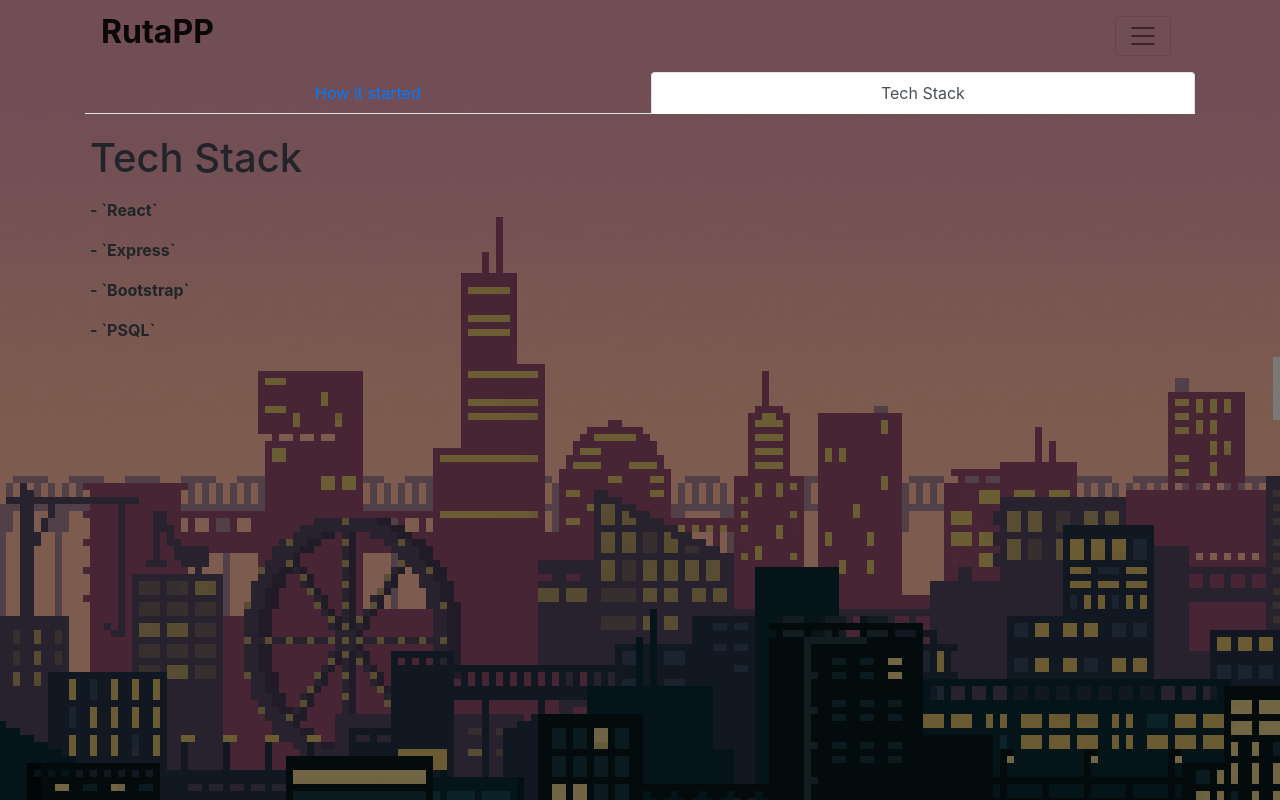
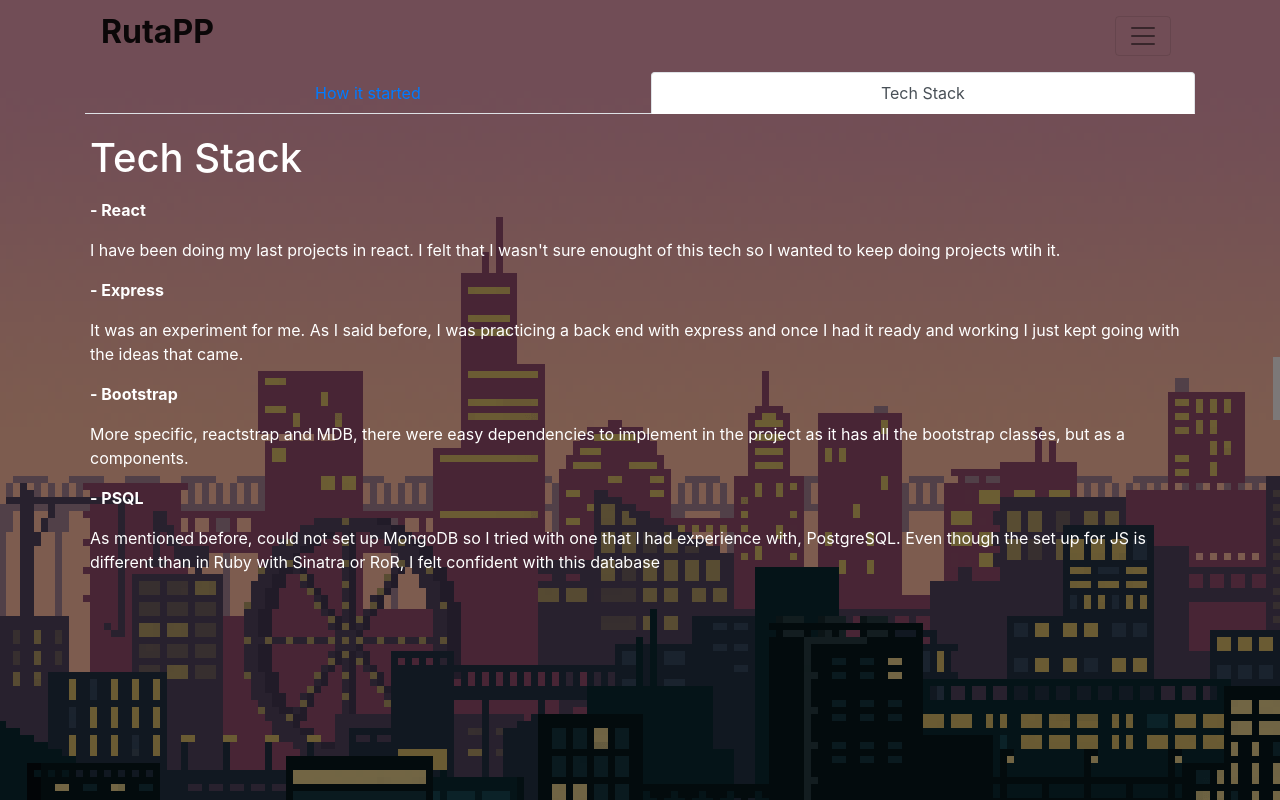
Before and after one commit to Mpinan/RouteApp, a React (Create React App) app in the folder views/: page /about in a window 1280 px wide. Both pictures are taken after a click on the link "Tech Stack". Built offline with nearby package versions, Linux system fonts and the light colour scheme; what google-maps-react would draw is missing.

Commit message:
Added text

```diff
--- a/views/src/Components/about.jsx
+++ b/views/src/Components/about.jsx
@@ -20,7 +20,7 @@ const About = () => {
   return (
     <Container>
       <div>
-        <div stlye={{ backgroundColor: "dark" }}>
+        <div>
           <Nav tabs className="nav-fill nav-dark">
             <NavItem>
               <NavLink
@@ -48,15 +48,14 @@ const About = () => {
           <TabPane tabId="1">
             <Row>
               <Col sm="12">
-                <div style={{ padding: 20 }}>
+                <div style={{ padding: 20, color: "white" }}>
                   <b>
                     <h1>How it started</h1>
                     Initially I was just learning how to build a Back-end with
-                    Express and a database. I have expirience with PostgreSQL so
-                    I chose it to store accounts and routes since a relational
-                    database is better for this cases. Reading documentation, I
-                    was recommended to use MongoDB but due to some issues with
-                    my computer I had to work with PSQL.
+                    Express and a database. Reading documentation, I was
+                    recommended to use MongoDB but due to some issues with my
+                    computer I had to work with PSQL. I have expirience with
+                    PostgreSQL but not using it with Express. Was a lot of fun.
                     <p />
                     When my back end was ready and working, I decided to add
                     React and learn how they interact with each other. I found
@@ -77,16 +76,32 @@ const About = () => {
           </TabPane>
           <TabPane tabId="2">
             <Row>
-              <div style={{ padding: 20 }}>
+              <div style={{ padding: 20, color: "white" }}>
                 <h1>Tech Stack</h1>
                 <p />
-                <b>- `React`</b>
+                <b>- React</b>
                 <p />
-                <b>- `Express`</b>
+                I have been doing my last projects in react. I felt that I
+                wasn't sure enought of this tech so I wanted to keep doing
+                projects wtih it.
                 <p />
-                <b>- `Bootstrap`</b>
+                <b>- Express</b>
                 <p />
-                <b>- `PSQL`</b>
+                It was an experiment for me. As I said before, I was practicing
+                a back end with express and once I had it ready and working I
+                just kept going with the ideas that came.
+                <p />
+                <b>- Bootstrap</b>
+                <p />
+                More specific, reactstrap and MDB, there were easy dependencies
+                to implement in the project as it has all the bootstrap classes,
+                but as a components. <p />
+                <b>- PSQL</b>
+                <p />
+                As mentioned before, could not set up MongoDB so I tried with
+                one that I had experience with, PostgreSQL. Even though the set
+                up for JS is different than in Ruby with Sinatra or RoR, I felt
+                confident with this database{" "}
               </div>
             </Row>
           </TabPane>
--- a/views/src/Components/homePage.jsx
+++ b/views/src/Components/homePage.jsx
@@ -5,7 +5,14 @@ const Home = () => {
   return (
     <Container>
       <div>
-        <Jumbotron style={{ background: "none", position: "center" }}>
+        <Jumbotron
+          className="col-lg-6 col-md-6 col-sm-6 col-xs-6 offset-3"
+          style={{
+            background: "none",
+            justifyContent: "center",
+            float: "center",
+          }}
+        >
           <h1 className="display-3">Hello, routers!</h1>
           <p className="lead">
             Welcome to the RutaPP, a route app to plan your journey!
```
